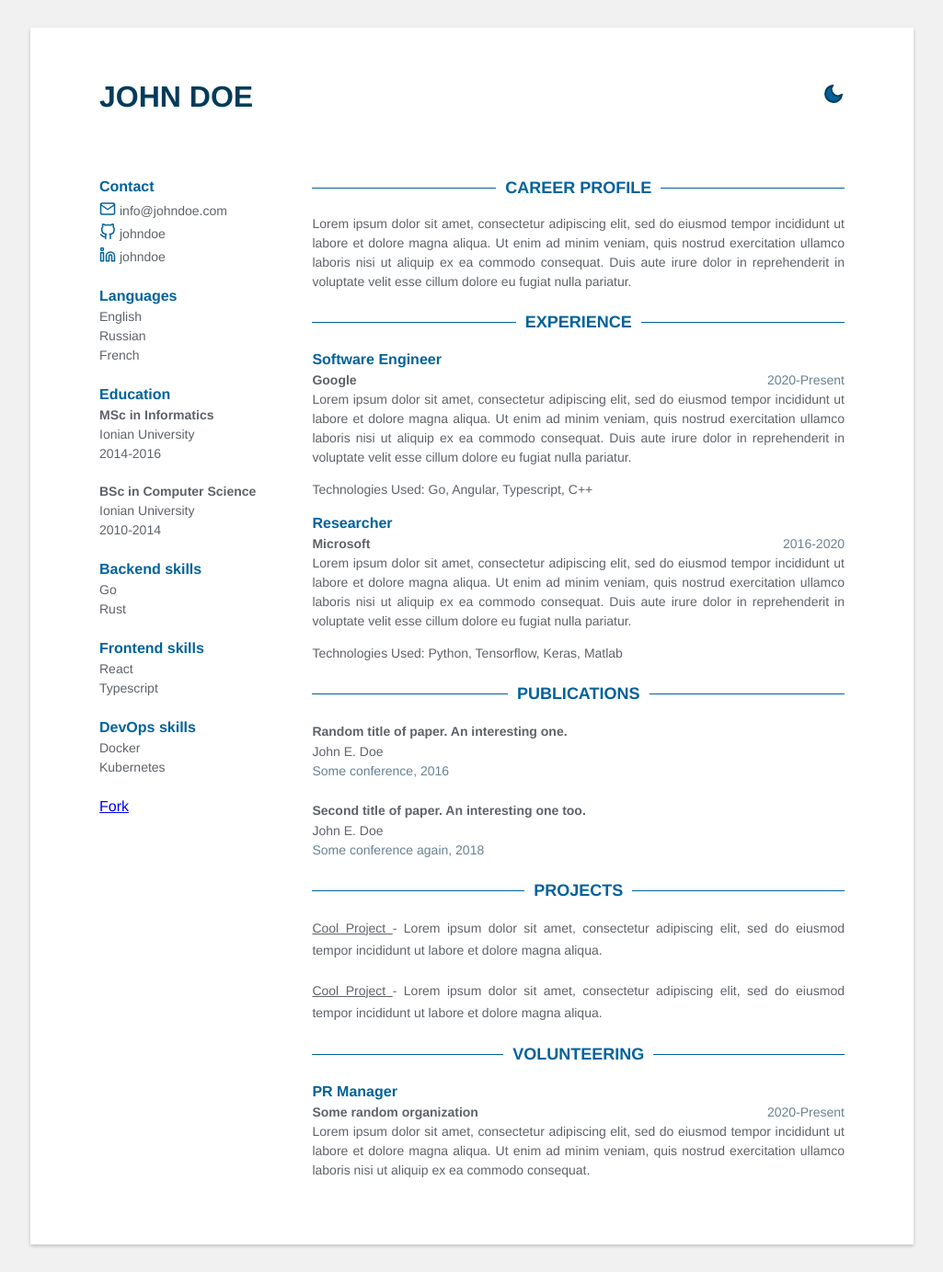
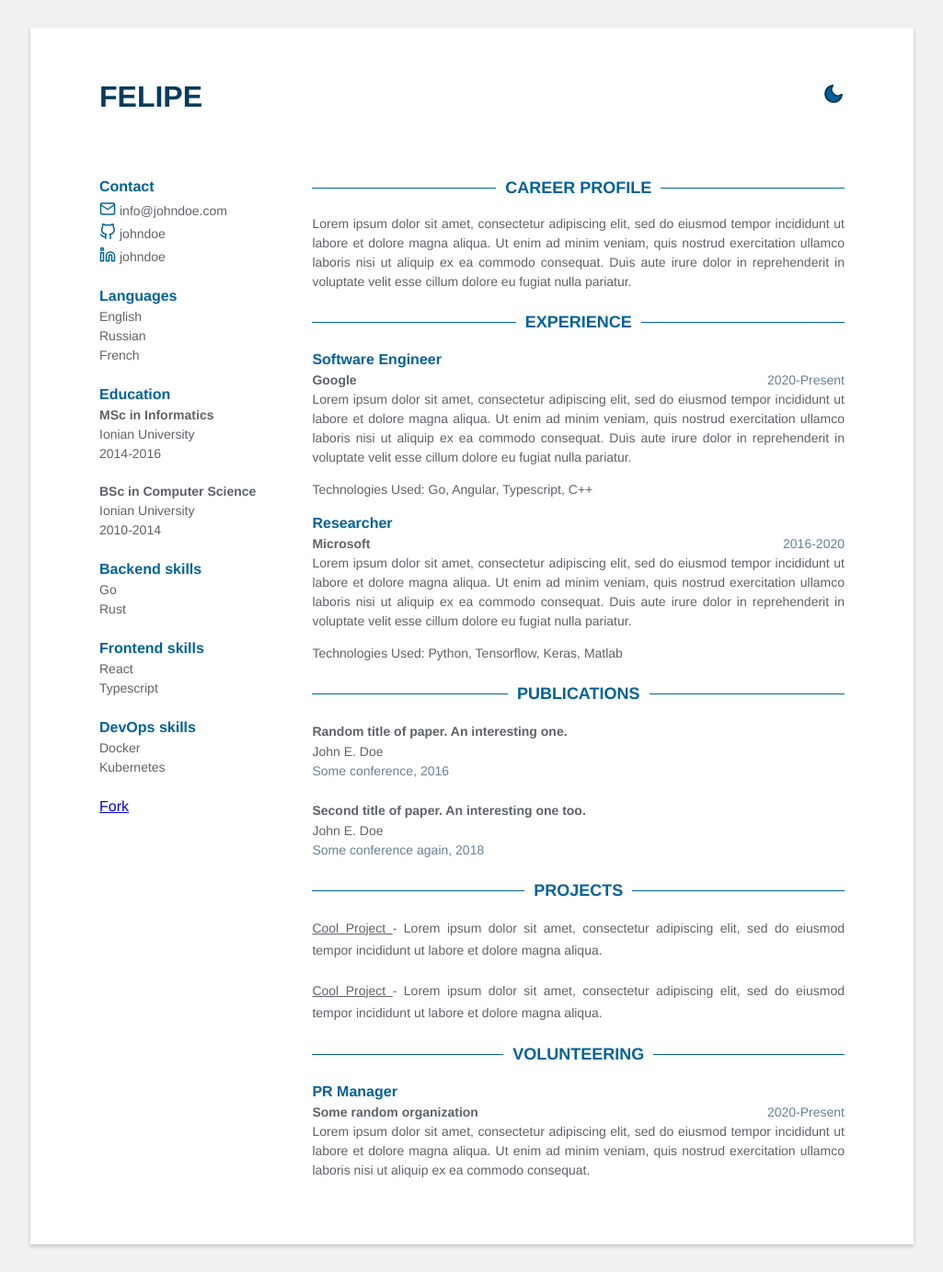
Before and after one commit to Stavrospanakakis/jekyll-cv, a Jekyll site: the page built from index.html, in a window 1280 px wide. Shown: the whole page at 92% size, without its empty margins (127-1152 px from the left). Built offline with Jekyll 4.4.1, drawn with Linux system fonts in a browser that asks for light colours.

Commit message:
Update data.yml

```diff
--- a/_data/data.yml
+++ b/_data/data.yml
@@ -1,4 +1,4 @@
-name: John Doe
+name: Felipe
 support_dark_mode: true
 fork: true
 
```
